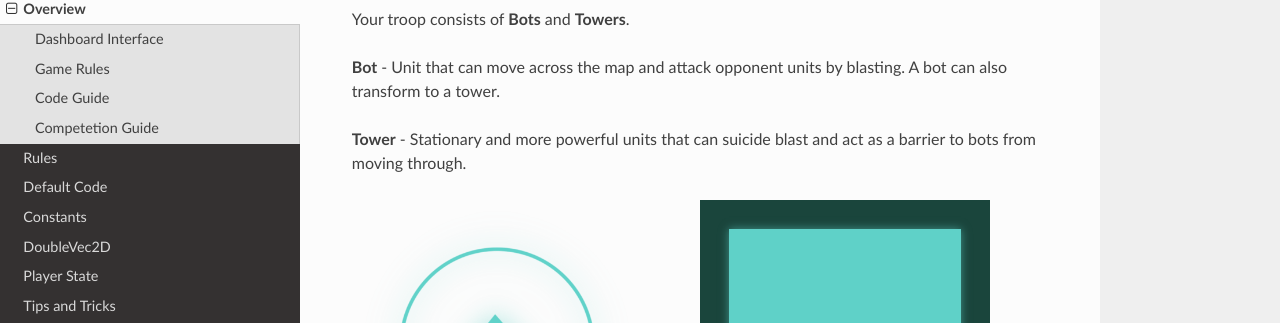
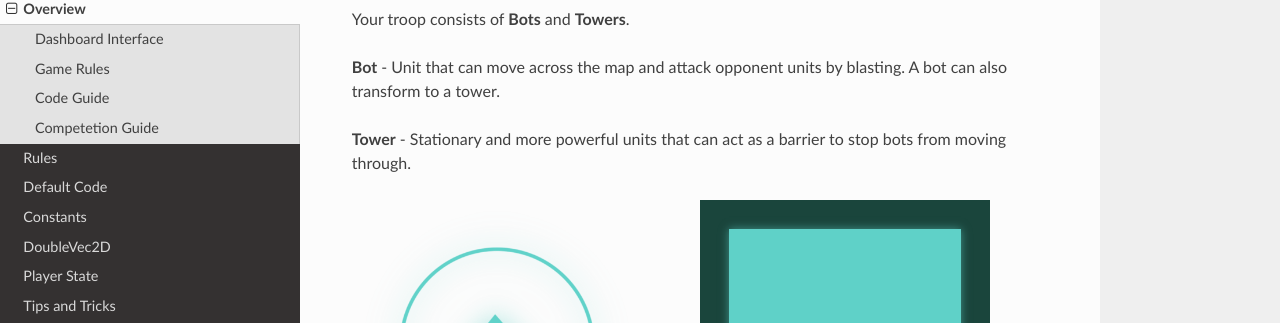
Before and after one commit to delta/codecharacter-player-docs-2020, a Sphinx documentation site: the page built from source/overview.rst, in a window 1280 px wide and 900 px high, scrolled down 1185 px. Shown: the part 128-451 px from the top of the window. Built offline with Sphinx 7.4.7 and the Read the Docs theme 2.0.0, drawn with Linux system fonts in a browser that asks for light colours.

Commit message:
Update phrases in doc

```diff
--- a/source/overview.rst
+++ b/source/overview.rst
@@ -40,7 +40,7 @@ Your troop consists of **Bots** and **Towers**.
 
 **Bot** - Unit that can move across the map and attack opponent units by blasting. A bot can also transform to a tower.
 
-**Tower** - Stationary and more powerful units that can suicide blast and act as a barrier to bots from moving through.
+**Tower** - Stationary and more powerful units that can act as a barrier to stop bots from moving through.
 
 .. figure:: _static/actors.png
    :width: 800px
```
Also changed, not shown: 1 other file.
